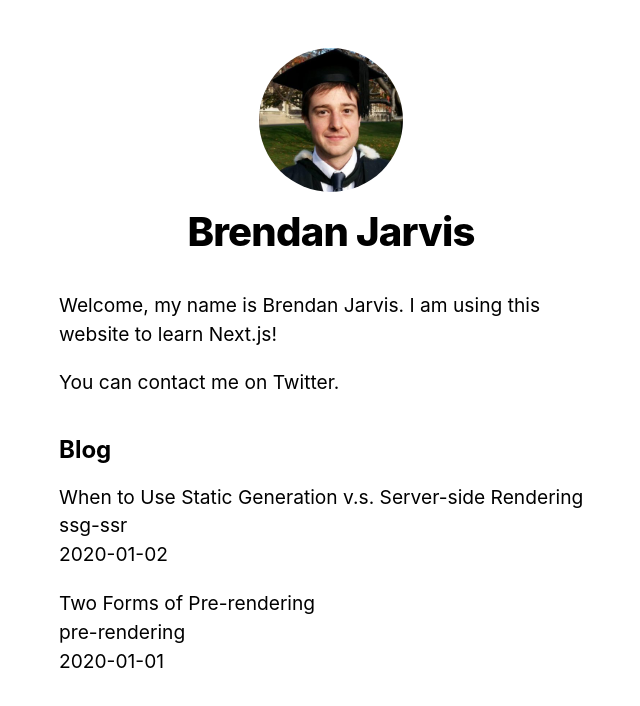
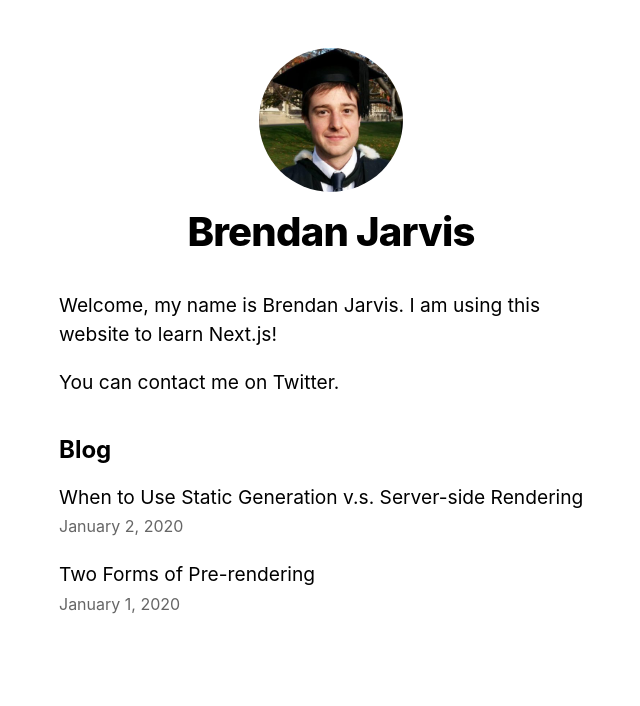
Before and after one commit to brendan-jarvis/nextjs, a Next.js app: page / in a window 1280 px wide. Shown: the top 706 px of the page, without its empty margins (309-949 px from the left). Built offline with nearby package versions, Linux system fonts and the light colour scheme.

Commit message:
Custom 404 page

```diff
--- a/components/layout.js
+++ b/components/layout.js
@@ -5,7 +5,7 @@ import utilStyles from '../styles/utils.module.css'
 import Link from 'next/link'
 
 const name = 'Brendan Jarvis'
-export const siteTitle = 'Brendan Jarvis Learning Next.js'
+export const siteTitle = 'Brendan Jarvis - Learning Next.js'
 
 export default function Layout({ children, home }) {
   return (
--- a/pages/index.js
+++ b/pages/index.js
@@ -2,6 +2,8 @@ import Head from 'next/head'
 import Layout, { siteTitle } from '../components/layout'
 import utilStyles from '../styles/utils.module.css'
 import { getSortedPostsData } from '../lib/posts'
+import Link from 'next/link'
+import Date from '../components/date'
 
 export async function getStaticProps() {
   const allPostsData = getSortedPostsData()
@@ -34,11 +36,11 @@ export default function Home({ allPostsData }) {
         <ul className={utilStyles.list}>
           {allPostsData.map(({ id, date, title }) => (
             <li className={utilStyles.listItem} key={id}>
-              {title}
+              <Link href={`/posts/${id}`}>{title}</Link>
               <br />
-              {id}
-              <br />
-              {date}
+              <small className={utilStyles.lightText}>
+                <Date dateString={date} />
+              </small>
             </li>
           ))}
         </ul>
```
Also changed, not shown: pages/404.js (added, +16 -0 lines).
